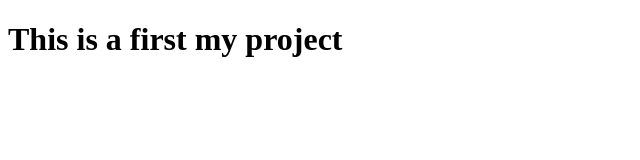
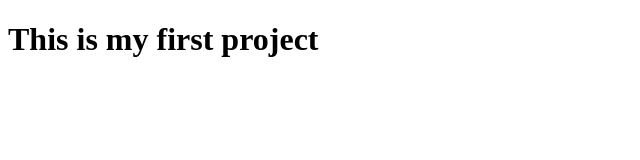
Before and after one commit to Markina-Tetiana/my-first-project, a plain HTML site: page index.html in a window 1280 px wide. Shown: the whole page, without its empty margins (0-640 px from the left). Drawn offline with Linux system fonts and the light colour scheme.

Commit message:
update index file

```diff
--- a/index.html
+++ b/index.html
@@ -6,6 +6,6 @@
     <title>Document</title>
 </head>
 <body>
-    <h1>This is a first my project</h1>
+    <h1>This is my first project</h1>
 </body>
 </html>
```
